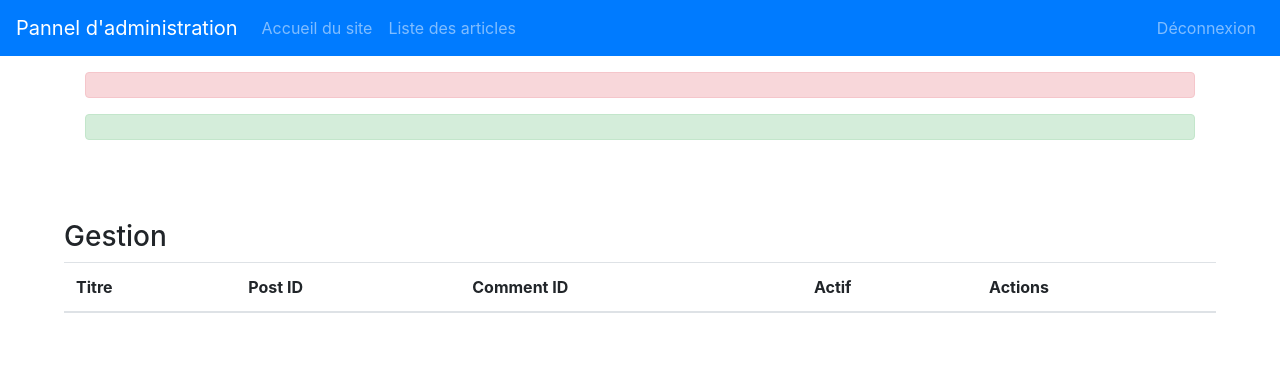
After one commit to klaxurit/JuncaHugo_5_24012022, a PHP site: template templates/admin/pages/comments/index.html.twig in a window 1280 px wide. The commit adds this page. Shown: the top 392 px of the page. Run offline with PHP 8.4, Linux system fonts and the light colour scheme; the template is opened without the code that fills it, so the values that code supplies are empty; some libraries are stand-ins or nearby versions.

Commit message:
creation du front cote admin manque le crud comment manager et post manager

```diff
--- /dev/null
+++ b/public/css/adminStyles.css
@@ -0,0 +1,18 @@
+/* ~~~~~~~~~~~~~~~~~~~~~~~~~~~~END OF ARTICLE-PREVIEW~~~~~~~~~~~~~~~~~~~~~~~~~~~~ */
+
+.container {
+  margin-top: 1em;
+}
+.admin-container {
+  display: flex;
+  justify-content: center;
+  align-items: flex-start;
+  flex-direction: column;
+  padding: 5%;
+}
+li {
+  list-style: none;
+}
+.update__button {
+  margin-right: 1em;
+}
--- a/public/js/script.js
+++ b/public/js/script.js
@@ -0,0 +1,17 @@
+window.onload = () => {
+  let buttons = document.querySelectorAll(".custom-control-input")
+
+  for(let button of buttons){
+    button.addEventListener("click", activate)
+
+  }
+}
+
+
+function activate(){
+  let xmlhttp = new XMLHttpRequest;
+
+  xmlhttp.open('GET', '/admin/activateComment'+this.dataset.id)
+
+  xmlhttp.send()
+}
--- a/src/Controllers/BlogController.php
+++ b/src/Controllers/BlogController.php
@@ -3,10 +3,9 @@
 namespace App\Controllers;
 
 use App\Core\Controller;
+use Twig\Error\RuntimeError;
+use App\Managers\PostManager;
 use App\Managers\CommentManager;
-use App\Managers\PostManager;
-use App\Service\PaginationService;
-use Twig\Error\RuntimeError;
 
 class BlogController extends Controller
 {
--- a/src/Core/Controller.php
+++ b/src/Core/Controller.php
@@ -2,6 +2,7 @@
 
 namespace App\Core;
 
+use App\Managers\AdminManager;
 use Twig\Environment;
 use Twig\Loader\FilesystemLoader;
 
@@ -31,6 +32,10 @@ class Controller
         @session_start();
         $this->twig->addGlobal("session", isset($_SESSION['user']));
         $this->twig->addGlobal("_post", $_POST);
+        if (isset($_SESSION['user'])) {
+            $admin = (new AdminManager())->findAdmin();
+            $this->twig->addGlobal("isAdmin", ($_SESSION['user']['id']) === $admin->getUserId());
+        }
     }
 
 
--- /dev/null
+++ b/templates/admin/base.html.twig
@@ -0,0 +1,32 @@
+<!DOCTYPE html>
+<html lang="en">
+	<head>
+		<meta charset="UTF-8">
+		<meta http-equiv="X-UA-Compatible" content="IE=edge">
+		<meta name="viewport" content="width=device-width, initial-scale=1.0">
+		<meta name="description" content="Pannel d'administration du blog Axurit"/>
+		<meta name="author" content="Axurit"/>
+		<title>
+			{% block title %}Axurit
+			{% endblock %}
+		</title>
+    {% block stylesheets %}
+      <link rel="stylesheet" href="https://stackpath.bootstrapcdn.com/bootstrap/4.5.0/css/bootstrap.min.css" integrity="sha384-9aIt2nRpC12Uk9gS9baDl411NQApFmC26EwAOH8WgZl5MYYxFfc+NcPb1dKGj7Sk" crossorigin="anonymous">
+			<link rel="stylesheet" href="/css/adminStyles.css">
+		{% endblock %}
+</head>
+
+<body>
+    {% include('/admin/parts/_header.html.twig') %}
+    {% block body %}{% endblock %}
+
+
+    {% block javascripts %}
+    <script src="https://code.jquery.com/jquery-3.5.1.slim.min.js" integrity="sha384-DfXdz2htPH0lsSSs5nCTpuj/zy4C+OGpamoFVy38MVBnE+IbbVYUew+OrCXaRkfj" crossorigin="anonymous"></script>
+    <script src="https://cdn.jsdelivr.net/npm/popper.js@1.16.0/dist/umd/popper.min.js" integrity="sha384-Q6E9RHvbIyZFJoft+2mJbHaEWldlvI9IOYy5n3zV9zzTtmI3UksdQRVvoxMfooAo" crossorigin="anonymous"></script>
+    <script src="https://stackpath.bootstrapcdn.com/bootstrap/4.5.0/js/bootstrap.min.js" integrity="sha384-OgVRvuATP1z7JjHLkuOU7Xw704+h835Lr+6QL9UvYjZE3Ipu6Tp75j7Bh/kR0JKI" crossorigin="anonymous"></script>
+    <script src="/js/script.js"></script>
+    {% endblock %}
+</body>
+
+</html>
--- /dev/null
+++ b/templates/admin/pages/comments/index.html.twig
@@ -0,0 +1,40 @@
+{% extends "admin/base.html.twig" %}
+
+{% block title %}
+	Blog - Gestion des commentaires
+{% endblock %}
+{% block body %}
+<div class="admin-container">
+  <h3>Gestion </h3>
+  <table class="table table-striped">
+    <thead>
+      <th>Titre</th>
+      <th>Post ID</th>
+      <th>Comment ID</th>
+      <th>Actif</th>
+      <th>Actions</th>
+    </thead>
+    <tbody>
+      {% for comment in comments %}
+        <tr>
+        <td>{{ comment.title }}</td>
+        <td>{{ comment.post_id }}</td>
+        <td>{{ comment.id }}</td>
+        <td>
+          <div class="custom-control custom-switch">
+            <input type="checkbox" class="custom-control-input"
+              id="customSwitch{{ comment.id }}" {{ comment.status is same as("1") ? 'checked' : '' }}
+              data-id="{{ comment.id }}">
+            <label class="custom-control-label" for="customSwitch{{ comment.id }}"></label>
+          </div>
+        </td>
+        <td>
+          <a href="/admin/posts/update/{{ comment.id }}" class="btn btn-warning update__button">Modifier</a>
+          <a href="/admin/posts/delete/{{ comment.id }}" class="btn btn-danger">Supprimer</a>
+        </td>
+        </tr>
+      {% endfor %}
+    </tbody>
+  </table>
+</div>
+{% endblock %}
--- /dev/null
+++ b/templates/admin/parts/_header.html.twig
@@ -0,0 +1,36 @@
+<nav class="navbar navbar-expand-lg navbar-dark bg-primary">
+  <a class="navbar-brand" href="/admin">Pannel d'administration</a>
+  <button class="navbar-toggler" type="button" data-toggle="collapse" data-target="#navbarSupportedContent"
+      aria-controls="navbarSupportedContent" aria-expanded="false" aria-label="Toggle navigation">
+      <span class="navbar-toggler-icon"></span>
+  </button>
+
+  <div class="collapse navbar-collapse" id="navbarSupportedContent">
+      <ul class="navbar-nav mr-auto">
+          <li class="nav-item">
+              <a class="nav-link" href="/">Accueil du site</a>
+          </li>
+          <li class="nav-item">
+              <a class="nav-link" href="/blog">Liste des articles</a>
+          </li>
+      </ul>
+      <ul class="navbar-nav ml-auto">
+        <li class="nav-item">
+            <a class="nav-link" href="/logout">Déconnexion</a>
+        </li>
+      </ul>
+  </div>
+</nav>
+<div class="container">
+  <?php if(!empty($_SESSION['erreur'])): ?>
+      <div class="alert alert-danger" role="alert">
+          <?php echo $_SESSION['erreur']; unset($_SESSION['erreur']); ?>
+      </div>
+  <?php endif; ?>
+  <?php if(!empty($_SESSION['message'])): ?>
+      <div class="alert alert-success" role="alert">
+          <?php echo $_SESSION['message']; unset($_SESSION['message']); ?>
+      </div>
+  <?php endif; ?>
+  <?= $contenu ?>
+</div>
--- a/templates/client/parts/_header.html.twig
+++ b/templates/client/parts/_header.html.twig
@@ -20,5 +20,9 @@
 		<a class="switchLight header__nav-item" href="#">Light</a>
 		<span class="header__nav-item__divider">|</span>
 		<a class="switchDark header__nav-item" href="#">Dark</a>
+		{% if isAdmin %}
+		<span class="header__nav-item__divider">|</span>
+		<a class="switchDark header__nav-item" href="/admin">Administration</a>
+		{% endif %}
 	</nav>
 </header>
```
Also changed, not shown: config/routes.yml (+20 -0 lines), src/Controllers/AdminController.php (added, +108 -0 lines), src/Managers/CommentManager.php (+45 -0 lines), src/Managers/PostManager.php (+16 -1 lines), templates/admin/index.html.twig (added, +18 -0 lines), templates/admin/pages/posts/delete.html.twig (deleted, +0 -8 lines), templates/admin/pages/posts/index.html.twig (added, +27 -0 lines), templates/admin/pages/posts/update.html.twig (deleted, +0 -8 lines), public/css/styles.css (line endings or trailing spaces).
